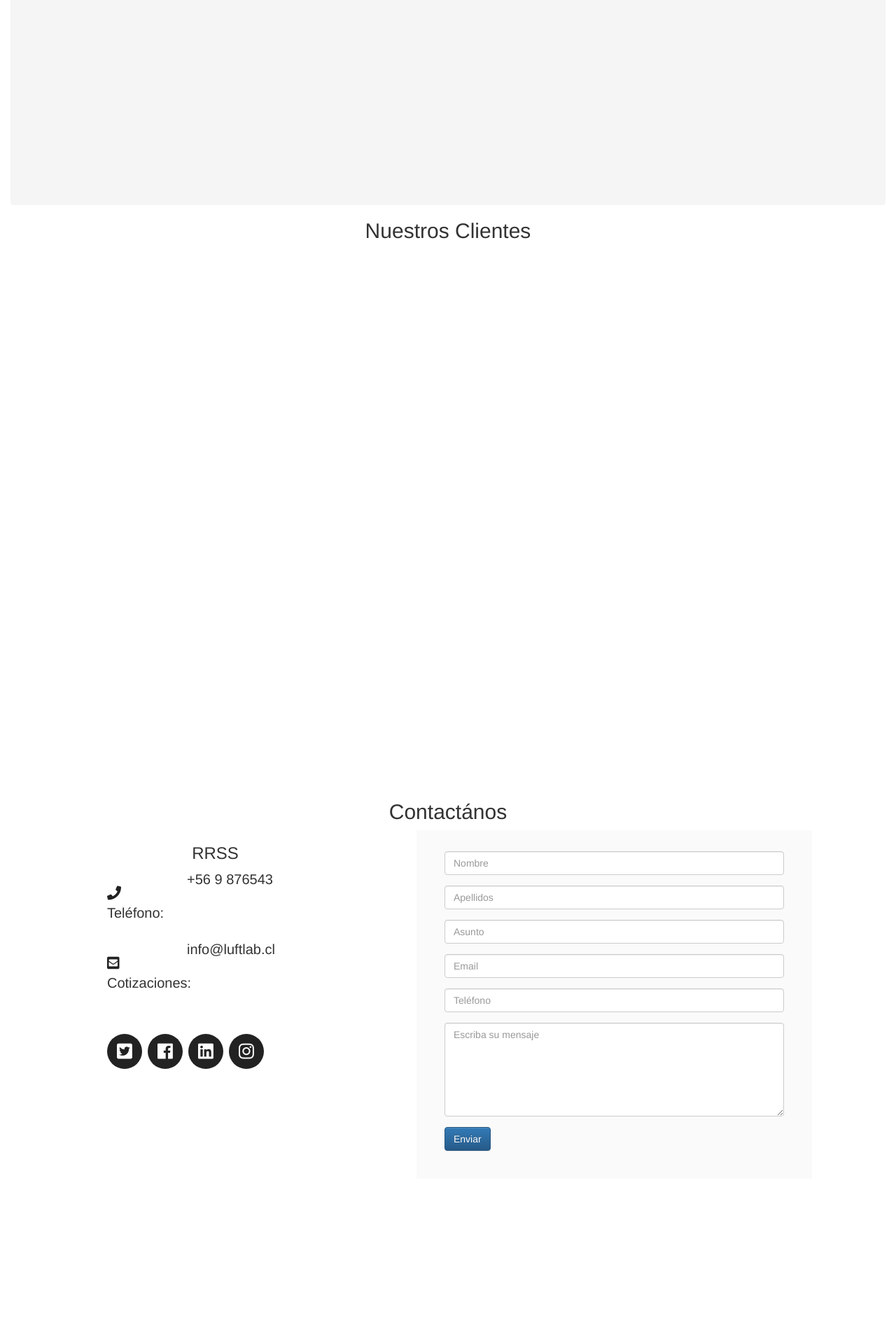
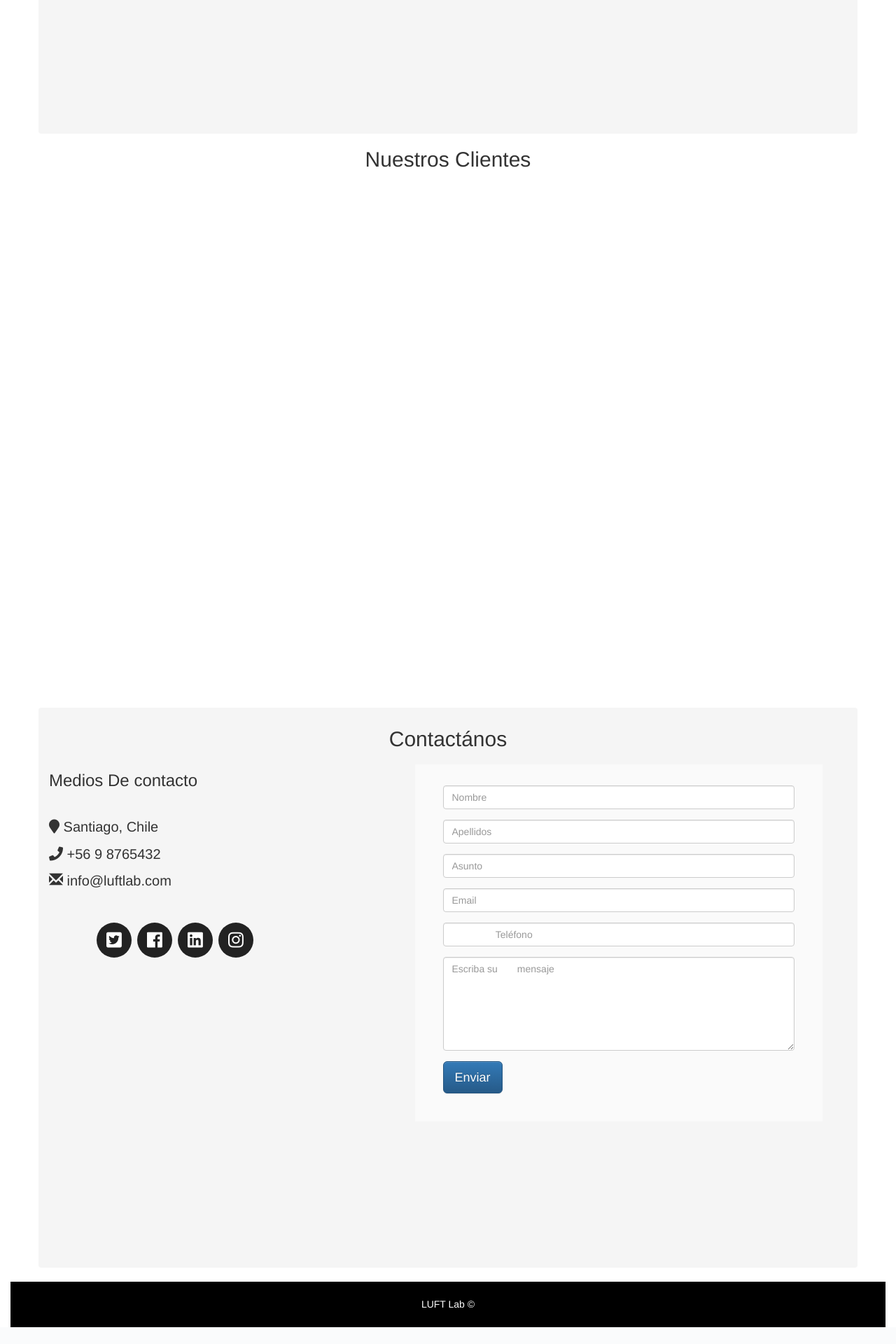
Before and after one commit to JonaDelgado/luft, a PHP site: page / in a window 1280 px wide. Shown: the part 3080-5000 px from the top of the page at 70% size. After the commit the page ends 4976 px from the top, so only its background shows below. Run offline with PHP 8.4, Linux system fonts and the light colour scheme.

Commit message:
formulario
Se agrega base para nosotros, se ajusta contacto, y se mejoran algunos titulos

```diff
--- a/index.php
+++ b/index.php
@@ -1,7 +1,7 @@
 <!DOCTYPE html>
 <html lang="en">
 <head>
-	<title>Luft Soluciones Integrales</title>
+	<title>Luft Lab</title>
 	<link rel="icon" href="favicon.png" type="image/png"> <!-- definir favicon (logo) -->
 	<meta http-equiv="Content-type" content="text/html" charset="utf-8">
 	<meta name="viewport" content="width=device-width, initial-scale=1">
@@ -84,7 +84,7 @@
 			</div>
 			<ul class="nav navbar-nav">
 				<li class="active"><a href="#">Home</a></li>
-				<li><a href="#historia">Nuestra Historia</a></li>
+				<li><a href="#historia">Nosotros</a></li>
 				<li><a href="#servicios">Nuestro Servicios</a></li>
 				<li><a href="#nosotros">Quienes Somos</a></li>
 				<li><a href="#clientes">Nuestros Clientes</a></li>
@@ -107,91 +107,107 @@
 	</div> <!--Fin Boton Arriba -->
 
 
-	<section class="breadcrumb" id="historia"> <h2 class="fulls text-center">Historia</h2> <!-- Historia de la Empresa -->
+	<section class="breadcrumb fulls" id="historia"> <h2 class="text-center">Nosotros</h2> <!-- Historia de la Empresa -->
+
+		<div class="container">
+  			<h2>Luft Lab</h2><br>
+  				<h4>Laboratorio de soluciones par emprendedores</h4>
+ 			 <p>Lorem ipsum dolor sit amet, consectetur adipisicing elit, sed do eiusmod
+  				tempor incididunt ut labore et dolore magna aliqua. Ut enim ad minim veniam,
+  				quis nostrud exercitation ullamco laboris nisi ut aliquip ex ea commodo
+  				consequat. Duis aute irure dolor in reprehenderit in voluptate velit esse
+ 				cillum dolore eu fugiat nulla pariatur. Excepteur sint occaecat cupidatat non
+ 				proident, sunt in culpa qui officia deserunt mollit anim id est laborum..</p>
+
+ 				 <!--button class="btn btn-default btn-lg">Get in Touch</button>
+
+
+
+  			<h2>Our Values</h2>
+  			<h4><strong>MISSION:</strong> Our mission lorem ipsum..</h4>
+  			<p><strong>VISION:</strong> Our vision Lorem ipsum..</p-->
+		</div>
 
 	</section> <!-- Fin Historia -->
 
 
-	<section  id="servicios"><h2 class="fulls text-center">Nuestros Servicios</h2> <!-- Servicios -->
+	<section  id="servicios" class="main-section fulls"><h2 class="text-center">Nuestros Servicios</h2> <!-- Servicios -->
+		<div class="container">
+			<h2>Servicios Integrales pensados en tus necesidades</h2>
+
+		</div>
 
 	</section> <!--Fin Servicios-->
 
 
-	<section class="breadcrumb" id="nosotros"><h2 class="fulls text-center">Quienes Somos</h2> <!--Quienes Somos -->
+	<section class="breadcrumb container fulls" id="nosotros"><h2 class=" text-center">Quienes Somos</h2> <!--Quienes Somos -->
 
 	</section> <!--Fin Quienes Somos-->
 
 
-	<section  id="clientes"><h2 class="fulls text-center">Nuestros Clientes</h2> <!--Clientes-->
+	<section  id="clientes" class="fulls"><h2 class="fulls text-center">Nuestros Clientes</h2> <!--Clientes-->
 
 	</section> <!--Fin Clientes-->
 
 
-	<section class="fulls container" id="contacto"><h2 class="text-center">Contactános</h2> <!--formulario Contacto -->
+	<section class="fulls container breadcrumb" id="contacto"><h2 class="text-center">Contactános</h2> <!--Contacto -->
 
-				<div class="col-lg-5">
-					<h3 class="text-center">RRSS</h3>
-					<!--div class="contact-info-box address clearfix">
-						<h3><i class="fas fa-map-marker"></i>Dirección:</h3>
-						<span>Avenida Nueva Providencia 1881 of 520<br>Providencia, Chile.</span>
-					</div-->
-					<div class="contact-info-box phone clearfix">
-						<h3><i class="fas fa-phone"></i>Teléfono:</h3>
-						<span>+56 9 876543</span>
-					</div>
 
-					<div class="contact-info-box email clearfix">
-						<h3><i class="fas fa-envelope-square"></i>Cotizaciones:</h3>
-						<span>info@luftlab.cl</span>
-					</div>
-					<!--<div class="contact-info-box hours clearfix">
-						<h3><i class="fa-clock-o"></i>Hours:</h3>
-						<span><strong>Monday - Thursday:</strong> 10am - 6pm<br><strong>Friday:</strong> People work on Fridays now?<br><strong>Saturday - Sunday:</strong> Best not to ask.</span>
-					</div>-->
+  			<div class="row">
+    			 <div class="col-sm-5" style="font-size: 20px">
+      				<p><h3>Medios De contacto</h3></p> <br>
+      				<p><span class="fas fa-map-marker"></span> Santiago, Chile</p>
+      				<p><span class="fa fa-phone" ></span> +56 9 8765432</p>
+     			 	<p><span class="glyphicon glyphicon-envelope"></span> info@luftlab.com</p>
+
 			   		 <ul class="social-link">
 						<li class="twitter"><a href="#"><i class="fab fa-twitter-square"></i></a></li>
 						<li class="facebook"><a href="https://www.facebook.com/Luft-155636168440934"><i class="fab fa-facebook"></i></a></li>
 						<li class="pinterest"><a href="https://www.linkedin.com/company/16224303/"><i class="fab fa-linkedin"></i></a></li>
 						<li class="gplus"><a href="#"><i class="fab fa-instagram"></i></a></li>
-						<!--<li class="dribbble"><a href="#"><i class="fa-dribbble"></i></a></li>-->
+						<!--li class="dribbble"><a href="#"><i class="fa-dribbble"></i></a></li-->
 					</ul>
 				 </div>
 
-				<div class="col-sm-offset-5">
+    				<div class="col-sm-7">
+     	 			<div class="row">
       				<form  class="form-control-static form-area" action="vendor/controlador/correo.php" method="POST">
 			    			<h3 class="text-center"></h3>
 			    				<div class="form-group">
 			    				<input type="text" id="nombre" required name="nombre" placeholder="Nombre" class="form-control" title="Ingrese su nombre">
 			    				</div>
 			    				<div class="form-group">
-			    		<input type="text" id="apellidos" required name="apellidos" placeholder="Apellidos" class="form-control" title="Ingrese apellidos">
+			    					<input type="text" id="apellidos" required name="apellidos" placeholder="Apellidos" class="form-control" 	title="Ingrese apellidos">
 			    				</div>
 			    				<div class="form-group">
 			    					<input type="text" id="asunto" required name="asunto" placeholder="Asunto" class="form-control" title="Motivo contacto">
 			    				</div>
 			    				<div class="form-group">
-			    	   		<input type="email" id="email" pattern="^[a-zA-Z0-9.!#$%&'*+/=?^_`{|}~-]+@[a-zA-Z0-9-]+(?:\.[a-zA-Z0-9-]+)*$" required name="email" placeholder="Email" class="form-control" title="Debe ser formato ejempo@ejemplo.cl">
+			    		   		<input type="email" id="email" pattern="^[a-zA-Z0-9.!#$%&'*+/=?^_`{|}~-]+@[a-zA-Z0-9-]+(?:\.[a-zA-Z0-9-]+)*$" required 			name="email" placeholder="Email" class="form-control" title="Debe ser formato ejempo@ejemplo.cl">
 			    				</div>
 			    				<div class="form-group">
-			    		<input type="tel" id="telefono" pattern="^[9]\d{8}$" required name="telefono" class="form-control bfh-phone" placeholder="Teléfono" title="Telefono debe comenzar con 9 y tener 9 digitos">
+			    					<input type="tel" id="telefono" pattern="^[9]\d{8}$" required name="telefono" class="form-control bfh-phone" placeholder="		Teléfono" title="Telefono debe comenzar con 9 y tener 9 digitos">
 			    				</div>
 			    			<div class="form-group">
-			    		<textarea class="form-control" rows="6" id="mensaje" required name="mensaje" placeholder="Escriba su mensaje" title="Escriba su mensaje"></textarea>
+			    			<textarea class="form-control" rows="6" id="mensaje" required name="mensaje" placeholder="Escriba su 	mensaje" title="Escriba su mensaje"></textarea>
 			    			</div>
 			    			<div>
-			    	<button type="submit" class="btn btn-primary">Enviar</button>
+			    			<button type="submit" class="btn btn-primary btn-lg">Enviar</button>
 			    			</div>
-
 			    	</form>
 			   </div>
 
-	</section><!--Fin formulario contacto-->
+  	 </div>
+		</div>
+
+	</section><!--Contacto-->
+
+
+	<footer class="footer" id="footer"> <h5 class="text-center">LUFT Lab &copy </h5> <!-- footer-->
+
+</footer> <!--Fin Footer-->
 
 </section>
-
-	<footer class="footer" id="footer"> <h5 class="text-center">LUFT Soluciones Integrales &copy </h5> <!-- footer-->
-
-</footer> <!--Fin Footer-->
 
 
  <script type="text/javascript">
```
Lines whose indentation alone changed are shown as unchanged.
